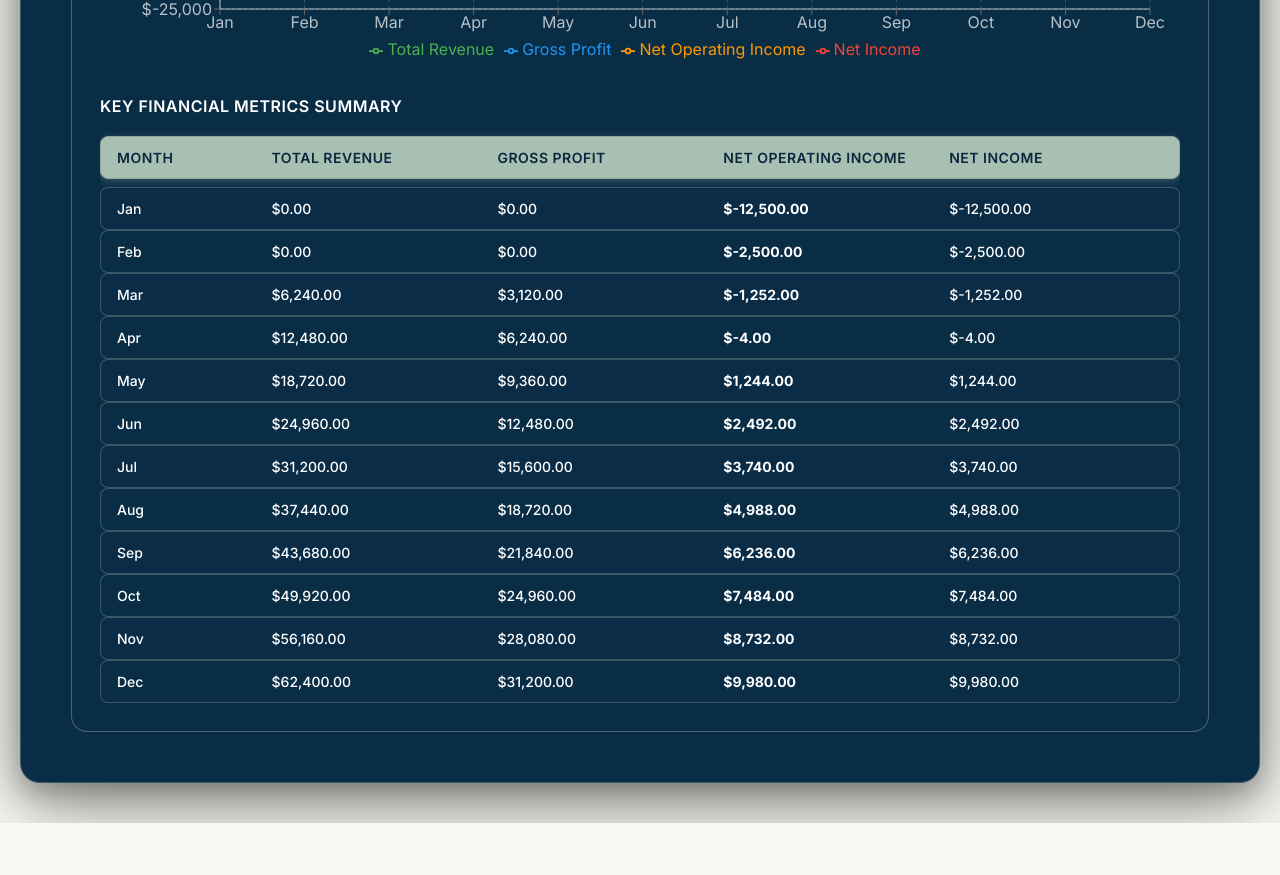
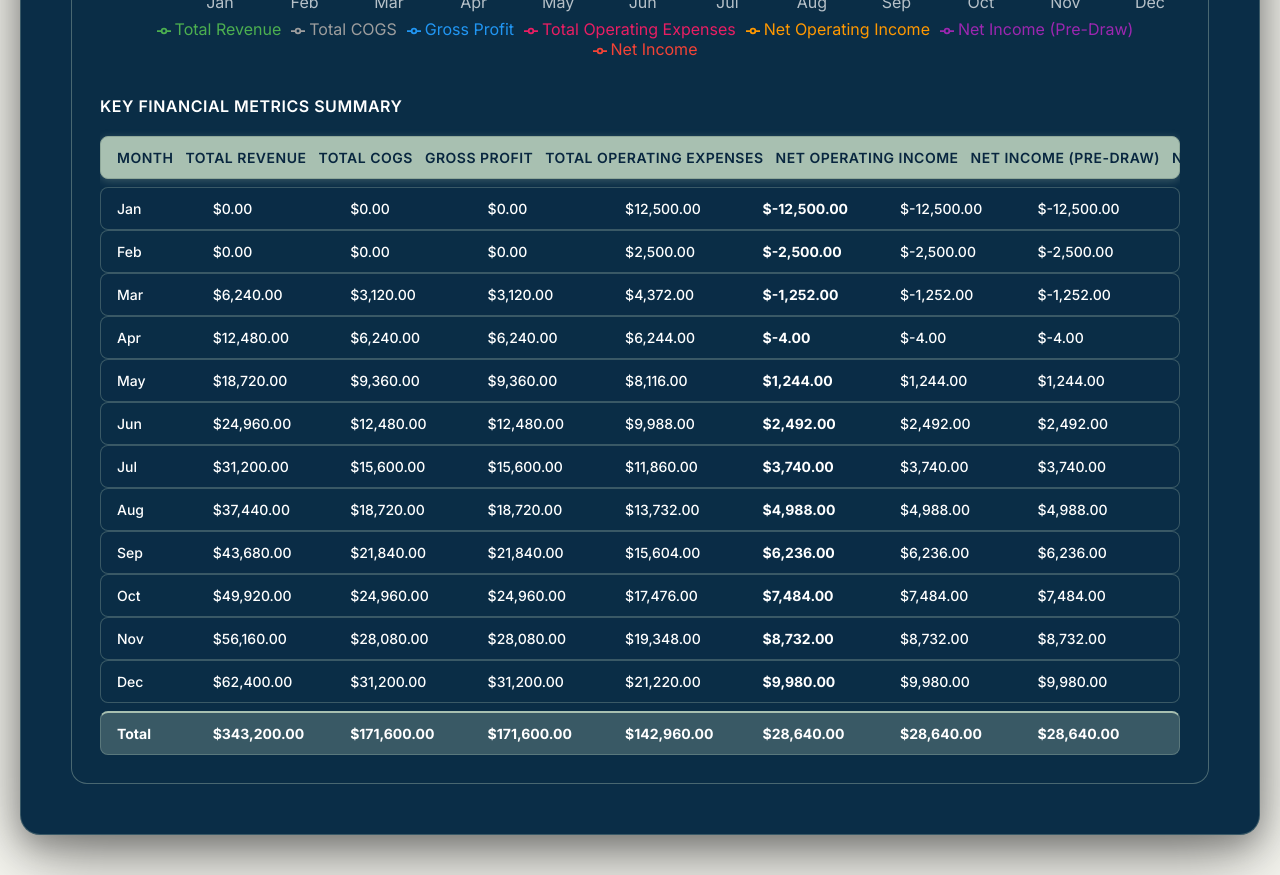
Before and after one commit to miguel-so/proforma-calculator, a React (Vite) app: page / in a window 1280 px wide. Shown: the part 1220-2095 px from the top of the page. Before the commit the page ends 2043 px from the top, so only its background shows below. Built offline with nearby package versions, Linux system fonts and the light colour scheme; the HTML template or start-up script is replaced by a standard one.

Commit message:
Feedback work

```diff
--- a/src/components/ProformaCalculator.css
+++ b/src/components/ProformaCalculator.css
@@ -188,11 +188,19 @@
 .table-header,
 .table-row {
   display: grid;
-  grid-template-columns: 0.8fr 1.2fr 1.2fr 1.2fr 1.2fr;
+  grid-template-columns: 0.8fr 1.2fr 1.2fr 1.2fr 1.2fr 1.2fr 1.2fr 1.2fr;
   gap: 12px;
   padding: 12px 16px;
   border-radius: 8px;
   font-size: 0.875rem;
+}
+
+.table-header > div,
+.table-row > div {
+  white-space: nowrap;
+  overflow: visible;
+  display: flex;
+  align-items: center;
 }
 
 .table-header {
@@ -232,6 +240,7 @@
 
 .table-row > div {
   color: #ffffff;
+  white-space: nowrap;
 }
 
 @media (max-width: 1200px) {
--- a/src/components/ProformaCalculator.tsx
+++ b/src/components/ProformaCalculator.tsx
@@ -80,10 +80,12 @@ const ProformaCalculator: React.FC = () => {
     useState<number>(0);
   const [endUserMonthlySalesOrders, setEndUserMonthlySalesOrders] =
     useState<number>(0);
-  const [commissionPerShipment, setCommissionPerShipment] = useState<number>(0);
-  const [commissionInput, setCommissionInput] = useState<string>("");
-  const [creditCardCommissions, setCreditCardCommissions] = useState<number>(0);
-  const [creditCardInput, setCreditCardInput] = useState<string>("");
+  const [commissionPerShipment, setCommissionPerShipment] =
+    useState<number>(0.5);
+  const [commissionInput, setCommissionInput] = useState<string>("0.5");
+  const [creditCardCommissions, setCreditCardCommissions] =
+    useState<number>(0.0071);
+  const [creditCardInput, setCreditCardInput] = useState<string>("0.0071");
   const [annualChurnRate, setAnnualChurnRate] = useState<number>(0);
 
   // Calculate financial data using Excel formulas from Proforma (12-Month) tab
@@ -363,34 +365,8 @@ const ProformaCalculator: React.FC = () => {
               type="text"
               inputMode="decimal"
               value={commissionInput}
-              onChange={(e) => {
-                const val = e.target.value;
-                // Allow empty, numbers, decimals, and partial decimals like "0." or ".5"
-                if (val === "" || /^[0-9]*\.?[0-9]*$/.test(val)) {
-                  setCommissionInput(val);
-                  const numVal =
-                    val === "" || val === "." ? 0 : parseFloat(val);
-                  setCommissionPerShipment(isNaN(numVal) ? 0 : numVal);
-                }
-              }}
-              onBlur={(e) => {
-                // On blur, clean up invalid values and update state
-                const val = e.target.value.trim();
-                if (val === "" || val === ".") {
-                  setCommissionInput("");
-                  setCommissionPerShipment(0);
-                } else {
-                  const numVal = parseFloat(val);
-                  if (isNaN(numVal)) {
-                    setCommissionInput("");
-                    setCommissionPerShipment(0);
-                  } else {
-                    setCommissionInput(numVal.toString());
-                    setCommissionPerShipment(numVal);
-                  }
-                }
-              }}
-              placeholder="Enter commission per shipment"
+              disabled={true}
+              style={{ opacity: 0.7, cursor: "not-allowed" }}
             />
           </div>
 
@@ -405,34 +381,8 @@ const ProformaCalculator: React.FC = () => {
               type="text"
               inputMode="decimal"
               value={creditCardInput}
-              onChange={(e) => {
-                const val = e.target.value;
-                // Allow empty, numbers, decimals, and partial decimals like "0." or ".5"
-                if (val === "" || /^[0-9]*\.?[0-9]*$/.test(val)) {
-                  setCreditCardInput(val);
-                  const numVal =
-                    val === "" || val === "." ? 0 : parseFloat(val);
-                  setCreditCardCommissions(isNaN(numVal) ? 0 : numVal);
-                }
-              }}
-              onBlur={(e) => {
-                // On blur, clean up invalid values and update state
-                const val = e.target.value.trim();
-                if (val === "" || val === ".") {
-                  setCreditCardInput("");
-                  setCreditCardCommissions(0);
-                } else {
-                  const numVal = parseFloat(val);
-                  if (isNaN(numVal)) {
-                    setCreditCardInput("");
-                    setCreditCardCommissions(0);
-                  } else {
-                    setCreditCardInput(numVal.toString());
-                    setCreditCardCommissions(numVal);
-                  }
-                }
-              }}
-              placeholder="Enter credit card commission rate"
+              disabled={true}
+              style={{ opacity: 0.7, cursor: "not-allowed" }}
             />
           </div>
 
@@ -505,16 +455,22 @@ const ProformaCalculator: React.FC = () => {
                       // Color mapping for each data key
                       const colorMap: { [key: string]: string } = {
                         totalRevenue: "#4CAF50",
+                        totalCOGS: "#9E9E9E",
                         grossProfit: "#2196F3",
+                        totalOperatingExpenses: "#E91E63",
                         netOperatingIncome: "#FF9800",
+                        netIncomePreDraw: "#9C27B0",
                         netIncome: "#F44336",
                       };
 
                       // Name mapping for display
                       const nameMap: { [key: string]: string } = {
                         totalRevenue: "Total Revenue",
+                        totalCOGS: "Total COGS",
                         grossProfit: "Gross Profit",
+                        totalOperatingExpenses: "Total Operating Expenses",
                         netOperatingIncome: "Net Operating Income",
+                        netIncomePreDraw: "Net Income (Pre-Draw)",
                         netIncome: "Net Income",
                       };
 
@@ -588,11 +544,27 @@ const ProformaCalculator: React.FC = () => {
                 />
                 <Line
                   type="monotone"
+                  dataKey="totalCOGS"
+                  stroke="#9E9E9E"
+                  strokeWidth={2}
+                  dot={{ fill: "#9E9E9E", r: 4 }}
+                  name="Total COGS"
+                />
+                <Line
+                  type="monotone"
                   dataKey="grossProfit"
                   stroke="#2196F3"
                   strokeWidth={2}
                   dot={{ fill: "#2196F3", r: 4 }}
                   name="Gross Profit"
+                />
+                <Line
+                  type="monotone"
+                  dataKey="totalOperatingExpenses"
+                  stroke="#E91E63"
+                  strokeWidth={2}
+                  dot={{ fill: "#E91E63", r: 4 }}
+                  name="Total Operating Expenses"
                 />
                 <Line
                   type="monotone"
@@ -602,6 +574,14 @@ const ProformaCalculator: React.FC = () => {
                   dot={{ fill: "#FF9800", r: 5 }}
                   name="Net Operating Income"
                   connectNulls={false}
+                />
+                <Line
+                  type="monotone"
+                  dataKey="netIncomePreDraw"
+                  stroke="#9C27B0"
+                  strokeWidth={2}
+                  dot={{ fill: "#9C27B0", r: 4 }}
+                  name="Net Income (Pre-Draw)"
                 />
                 <Line
                   type="monotone"
@@ -622,8 +602,11 @@ const ProformaCalculator: React.FC = () => {
               <div className="table-header">
                 <div>Month</div>
                 <div>Total Revenue</div>
+                <div>Total COGS</div>
                 <div>Gross Profit</div>
+                <div>Total Operating Expenses</div>
                 <div>Net Operating Income</div>
+                <div>Net Income (Pre-Draw)</div>
                 <div>Net Income</div>
               </div>
               {monthlyData.map((month, idx) => (
@@ -638,7 +621,21 @@ const ProformaCalculator: React.FC = () => {
                   </div>
                   <div>
                     $
+                    {month.totalCOGS.toLocaleString("en-US", {
+                      minimumFractionDigits: 2,
+                      maximumFractionDigits: 2,
+                    })}
+                  </div>
+                  <div>
+                    $
                     {month.grossProfit.toLocaleString("en-US", {
+                      minimumFractionDigits: 2,
+                      maximumFractionDigits: 2,
+                    })}
+                  </div>
+                  <div>
+                    $
+                    {month.totalOperatingExpenses.toLocaleString("en-US", {
                       minimumFractionDigits: 2,
                       maximumFractionDigits: 2,
                     })}
@@ -654,6 +651,13 @@ const ProformaCalculator: React.FC = () => {
                   </div>
                   <div>
                     $
+                    {month.netIncomePreDraw.toLocaleString("en-US", {
+                      minimumFractionDigits: 2,
+                      maximumFractionDigits: 2,
+                    })}
+                  </div>
+                  <div>
+                    $
                     {month.netIncome.toLocaleString("en-US", {
                       minimumFractionDigits: 2,
                       maximumFractionDigits: 2,
@@ -661,6 +665,98 @@ const ProformaCalculator: React.FC = () => {
                   </div>
                 </div>
               ))}
+              {/* Total Row */}
+              <div
+                className="table-row"
+                style={{
+                  background: "rgba(168, 192, 177, 0.3)",
+                  borderTop: "2px solid #a8c0b1",
+                  fontWeight: 700,
+                  marginTop: "8px",
+                }}
+              >
+                <div>Total</div>
+                <div>
+                  <strong>
+                    $
+                    {monthlyData
+                      .reduce((sum, month) => sum + month.totalRevenue, 0)
+                      .toLocaleString("en-US", {
+                        minimumFractionDigits: 2,
+                        maximumFractionDigits: 2,
+                      })}
+                  </strong>
+                </div>
+                <div>
+                  <strong>
+                    $
+                    {monthlyData
+                      .reduce((sum, month) => sum + month.totalCOGS, 0)
+                      .toLocaleString("en-US", {
+                        minimumFractionDigits: 2,
+                        maximumFractionDigits: 2,
+                      })}
+                  </strong>
+                </div>
+                <div>
+                  <strong>
+                    $
+                    {monthlyData
+                      .reduce((sum, month) => sum + month.grossProfit, 0)
+                      .toLocaleString("en-US", {
+                        minimumFractionDigits: 2,
+                        maximumFractionDigits: 2,
+                      })}
+                  </strong>
+                </div>
+                <div>
+                  <strong>
+                    $
+                    {monthlyData
+                      .reduce(
+                        (sum, month) => sum + month.totalOperatingExpenses,
+                        0
+                      )
+                      .toLocaleString("en-US", {
+                        minimumFractionDigits: 2,
+                        maximumFractionDigits: 2,
+                      })}
+                  </strong>
+                </div>
+                <div>
+                  <strong>
+                    $
+                    {monthlyData
+                      .reduce((sum, month) => sum + month.netOperatingIncome, 0)
+                      .toLocaleString("en-US", {
+                        minimumFractionDigits: 2,
+                        maximumFractionDigits: 2,
+                      })}
+                  </strong>
+                </div>
+                <div>
+                  <strong>
+                    $
+                    {monthlyData
+                      .reduce((sum, month) => sum + month.netIncomePreDraw, 0)
+                      .toLocaleString("en-US", {
+                        minimumFractionDigits: 2,
+                        maximumFractionDigits: 2,
+                      })}
+                  </strong>
+                </div>
+                <div>
+                  <strong>
+                    $
+                    {monthlyData
+                      .reduce((sum, month) => sum + month.netIncome, 0)
+                      .toLocaleString("en-US", {
+                        minimumFractionDigits: 2,
+                        maximumFractionDigits: 2,
+                      })}
+                  </strong>
+                </div>
+              </div>
             </div>
           </div>
         </div>
```
